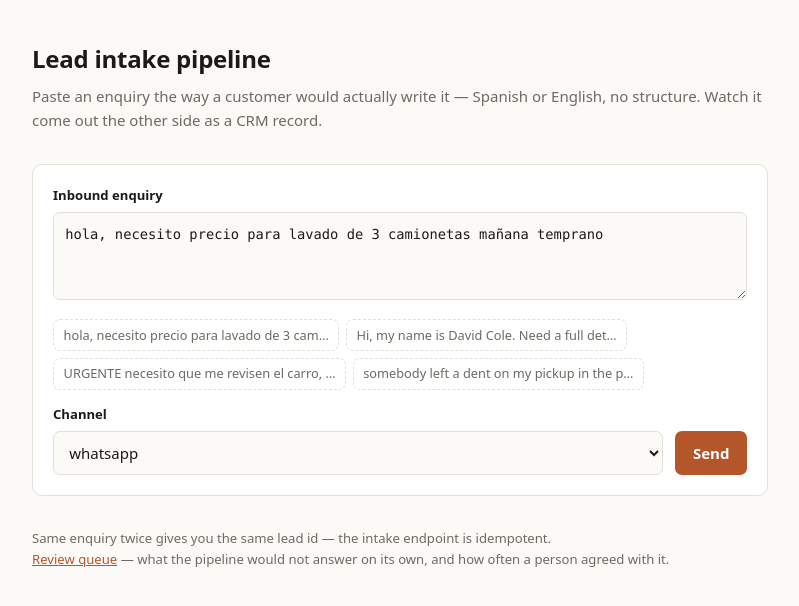
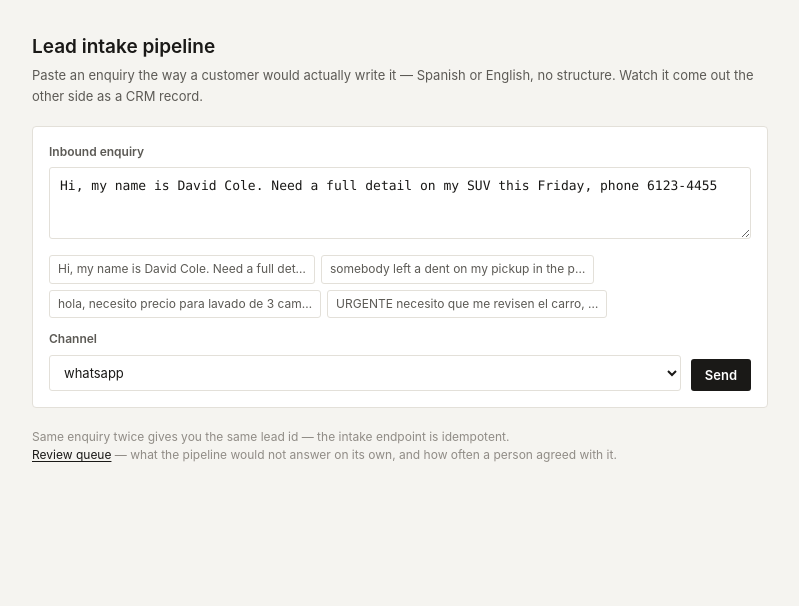
Before and after one commit to AlexanderBaikal/lead-intake-pipeline, a website: page public/index.html in a window 1280 px wide. Shown: the whole page, without its empty margins (240-1039 px from the left). Drawn offline with Linux system fonts and the light colour scheme; no server answers.

Commit message:
demo: cooler palette, tighter corners

```diff
--- a/public/index.html
+++ b/public/index.html
@@ -6,42 +6,36 @@
     <title>Lead intake pipeline — live demo</title>
     <style>
       :root {
-        color-scheme: light dark;
-        --bg: #fbfaf7;
-        --panel: #ffffff;
-        --ink: #1b1a17;
-        --muted: #6d6a63;
-        --line: #e4e0d8;
-        --accent: #b4562a;
-        --ok: #2f7d4f;
-        --bad: #b23b3b;
+        color-scheme: light;
+        --bg: #f5f4f0;
+        --surface: #fff;
+        --surface-hover: #f7f6f2;
+        --text: #1a1917;
+        --text-secondary: #5c5a55;
+        --muted: #908c86;
+        --border: #e3e0d9;
+        --border-light: #edeae4;
+        --primary: #1a1917;
+        --primary-hover: #2c2b28;
+        --ok: #2e7d32;
+        --bad: #c62828;
         --mono: ui-monospace, SFMono-Regular, "SF Mono", Menlo, monospace;
-      }
-      @media (prefers-color-scheme: dark) {
-        :root {
-          --bg: #161513;
-          --panel: #1f1e1b;
-          --ink: #f0ede6;
-          --muted: #a09b91;
-          --line: #322f2a;
-          --accent: #e0824f;
-          --ok: #6bbf8d;
-          --bad: #e0716f;
-        }
+        --radius: 4px;
       }
       * {
         box-sizing: border-box;
       }
       body {
         margin: 0;
-        padding: 2.5rem 1.25rem 4rem;
+        padding: 32px 20px 56px;
         background: var(--bg);
-        color: var(--ink);
+        color: var(--text);
         font:
-          15px/1.6 ui-sans-serif,
-          system-ui,
+          14px/1.55 ui-sans-serif,
           -apple-system,
+          BlinkMacSystemFont,
           "Segoe UI",
+          Roboto,
           sans-serif;
       }
       main {
@@ -49,87 +43,106 @@
         margin: 0 auto;
       }
       h1 {
-        font-size: 1.5rem;
-        margin: 0 0 0.35rem;
-        letter-spacing: -0.01em;
+        font-size: 19px;
+        font-weight: 600;
+        margin: 0 0 4px;
       }
       p.lede {
-        margin: 0 0 2rem;
-        color: var(--muted);
+        margin: 0 0 20px;
+        color: var(--text-secondary);
+        font-size: 13px;
       }
       .card {
-        background: var(--panel);
-        border: 1px solid var(--line);
-        border-radius: 10px;
-        padding: 1.25rem;
-        margin-bottom: 1.25rem;
+        background: var(--surface);
+        border: 1px solid var(--border);
+        border-radius: var(--radius);
+        padding: 16px;
+        margin-bottom: 14px;
       }
       label {
         display: block;
         font-weight: 600;
-        font-size: 0.82rem;
-        margin-bottom: 0.4rem;
+        font-size: 12px;
+        color: var(--text-secondary);
+        margin-bottom: 6px;
       }
       textarea,
       select {
         width: 100%;
-        padding: 0.6rem 0.7rem;
-        border: 1px solid var(--line);
-        border-radius: 7px;
-        background: var(--bg);
-        color: var(--ink);
+        padding: 8px 10px;
+        border: 1px solid var(--border);
+        border-radius: 3px;
+        background: var(--surface);
+        color: var(--text);
         font: inherit;
+        font-size: 13px;
+        outline: none;
+      }
+      textarea:focus,
+      select:focus {
+        border-color: var(--primary);
+        box-shadow: 0 0 0 2px rgba(26, 25, 23, 0.08);
       }
       textarea {
-        min-height: 5.5rem;
+        min-height: 4.5rem;
         resize: vertical;
         font-family: var(--mono);
-        font-size: 0.86rem;
       }
       .row {
         display: flex;
-        gap: 0.75rem;
+        gap: 10px;
         align-items: flex-end;
-        margin-top: 0.9rem;
+        margin-top: 12px;
         flex-wrap: wrap;
       }
       .row > div {
         flex: 1 1 12rem;
       }
       button {
-        padding: 0.6rem 1.1rem;
+        height: 32px;
+        padding: 0 14px;
         border: 0;
-        border-radius: 7px;
-        background: var(--accent);
+        border-radius: 3px;
+        background: var(--primary);
         color: #fff;
         font: inherit;
+        font-size: 13px;
         font-weight: 600;
         cursor: pointer;
       }
+      button:hover {
+        background: var(--primary-hover);
+      }
       button:disabled {
-        opacity: 0.55;
+        opacity: 0.5;
         cursor: default;
       }
       .samples {
-        margin-top: 0.8rem;
+        margin-top: 10px;
         display: flex;
-        gap: 0.4rem;
+        gap: 6px;
         flex-wrap: wrap;
       }
       .samples button {
+        height: auto;
         background: transparent;
-        color: var(--muted);
-        border: 1px dashed var(--line);
-        font-weight: 500;
-        font-size: 0.8rem;
-        padding: 0.3rem 0.6rem;
+        color: var(--text-secondary);
+        border: 1px solid var(--border);
+        font-weight: 400;
+        font-size: 12px;
+        padding: 4px 8px;
+      }
+      .samples button:hover {
+        background: var(--surface-hover);
+        border-color: var(--muted);
       }
       h2 {
-        font-size: 0.8rem;
+        font-size: 11px;
         text-transform: uppercase;
-        letter-spacing: 0.07em;
-        color: var(--muted);
-        margin: 0 0 0.8rem;
+        letter-spacing: 0.06em;
+        font-weight: 600;
+        color: var(--text-secondary);
+        margin: 0 0 10px;
       }
       ol.steps {
         list-style: none;
@@ -138,11 +151,11 @@
       }
       ol.steps li {
         display: flex;
-        gap: 0.7rem;
+        gap: 10px;
         align-items: baseline;
-        padding: 0.45rem 0;
-        border-bottom: 1px solid var(--line);
-        font-size: 0.88rem;
+        padding: 6px 0;
+        border-bottom: 1px solid var(--border-light);
+        font-size: 13px;
       }
       ol.steps li:last-child {
         border-bottom: 0;
@@ -165,42 +178,47 @@
         min-width: 8.5rem;
       }
       .detail {
-        color: var(--muted);
+        color: var(--text-secondary);
         flex: 1;
       }
       .ms {
         color: var(--muted);
         font-family: var(--mono);
-        font-size: 0.78rem;
+        font-size: 12px;
       }
       pre {
         margin: 0;
-        padding: 0.9rem;
+        padding: 12px;
         background: var(--bg);
-        border: 1px solid var(--line);
-        border-radius: 7px;
+        border: 1px solid var(--border);
+        border-radius: 3px;
         overflow-x: auto;
         font-family: var(--mono);
-        font-size: 0.82rem;
+        font-size: 12.5px;
       }
       .meta {
         display: flex;
-        gap: 1.25rem;
+        gap: 16px;
         flex-wrap: wrap;
-        color: var(--muted);
-        font-size: 0.82rem;
-        margin-top: 0.9rem;
+        color: var(--text-secondary);
+        font-family: var(--mono);
+        font-size: 12px;
+        margin-top: 12px;
       }
       .hidden {
         display: none;
       }
       footer {
         color: var(--muted);
-        font-size: 0.82rem;
-        margin-top: 2rem;
+        font-size: 12px;
+        margin-top: 20px;
       }
       a {
-        color: var(--accent);
+        color: var(--text);
+        text-underline-offset: 2px;
+      }
+      a:hover {
+        color: var(--muted);
       }
     </style>
   </head>
@@ -215,7 +233,7 @@
       <form class="card" id="form">
         <label for="text">Inbound enquiry</label>
         <textarea id="text" required>
-hola, necesito precio para lavado de 3 camionetas mañana temprano</textarea>
+Hi, my name is David Cole. Need a full detail on my SUV this Friday, phone 6123-4455</textarea>
         <div class="samples" id="samples"></div>
         <div class="row">
           <div>
@@ -244,7 +262,9 @@ hola, necesito precio para lavado de 3 camionetas mañana temprano</textarea>
       </section>
 
       <section class="card hidden" id="output">
-        <h2>Record written to the CRM</h2>
+        <!-- Wording is set from the lead's status: on a held lead nothing has
+             been written yet, and saying otherwise contradicts the card above. -->
+        <h2 id="outputTitle">Record written to the CRM</h2>
         <pre id="json"></pre>
       </section>
 
@@ -258,11 +278,14 @@ hola, necesito precio para lavado de 3 camionetas mañana temprano</textarea>
     </main>
 
     <script type="module">
+      // English first: it is what most readers of this demo will try. The two
+      // Spanish ones stay because handling them is the point — the extractor is
+      // here precisely because enquiries arrive in either language, misspelled.
       const SAMPLES = [
+        "Hi, my name is David Cole. Need a full detail on my SUV this Friday, phone 6123-4455",
+        "somebody left a dent on my pickup in the parking lot. can you fix it?",
         "hola, necesito precio para lavado de 3 camionetas mañana temprano",
-        "Hi, my name is David Cole. Need a full detail on my SUV this Friday, phone 6123-4455",
         "URGENTE necesito que me revisen el carro, hace un ruido raro. me llamo Carlos",
-        "somebody left a dent on my pickup in the parking lot. can you fix it?",
       ];
 
       const $ = (id) => document.getElementById(id);
@@ -316,6 +339,10 @@ hola, necesito precio para lavado de 3 camionetas mañana temprano</textarea>
             (lead.extraction_source ? ` · parsed by ${lead.extraction_source}` : "");
           if (lead.extracted) {
             $("output").classList.remove("hidden");
+            $("outputTitle").textContent =
+              lead.status === "done"
+                ? "Record written to the CRM"
+                : "Record it would write — not delivered yet";
             $("json").textContent = JSON.stringify(lead.extracted, null, 2);
           }
           if (lead.status === "needs_review") {
```
Also changed, not shown: public/review.html (+110 -82 lines).
